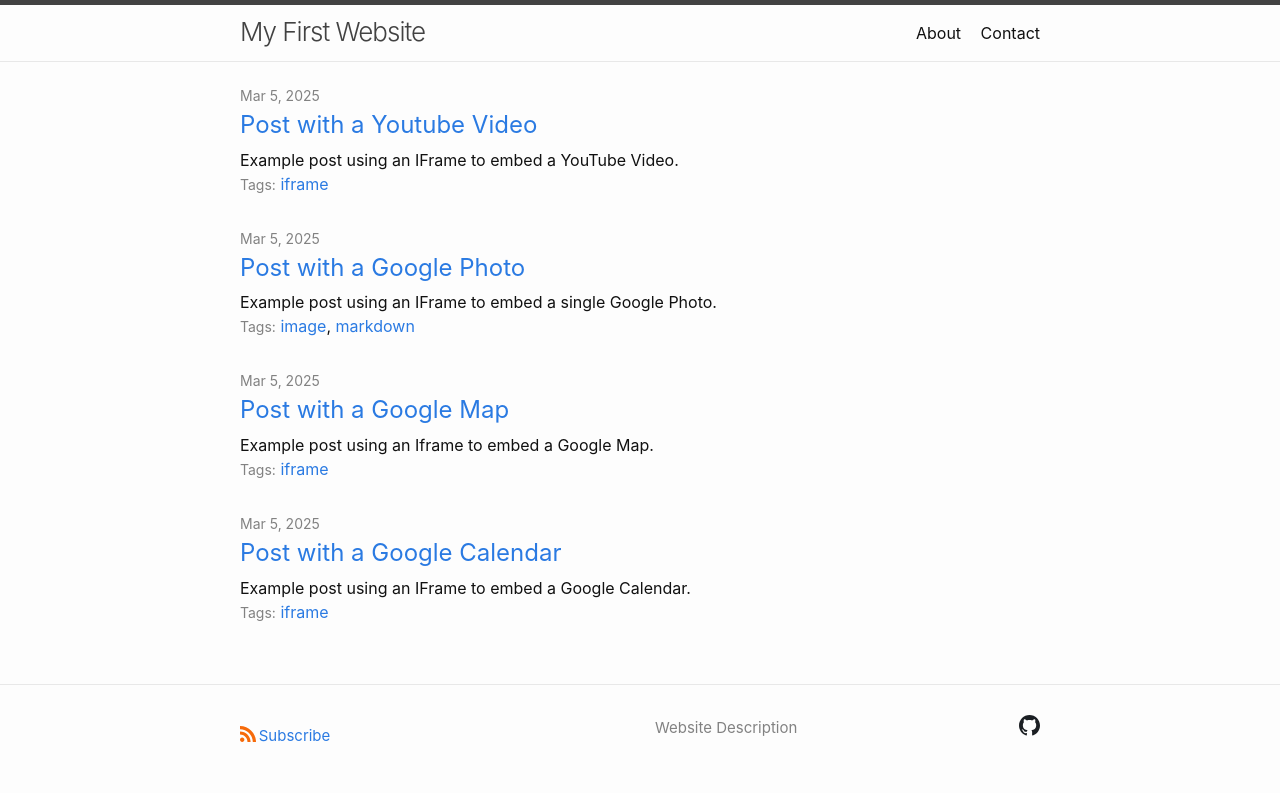
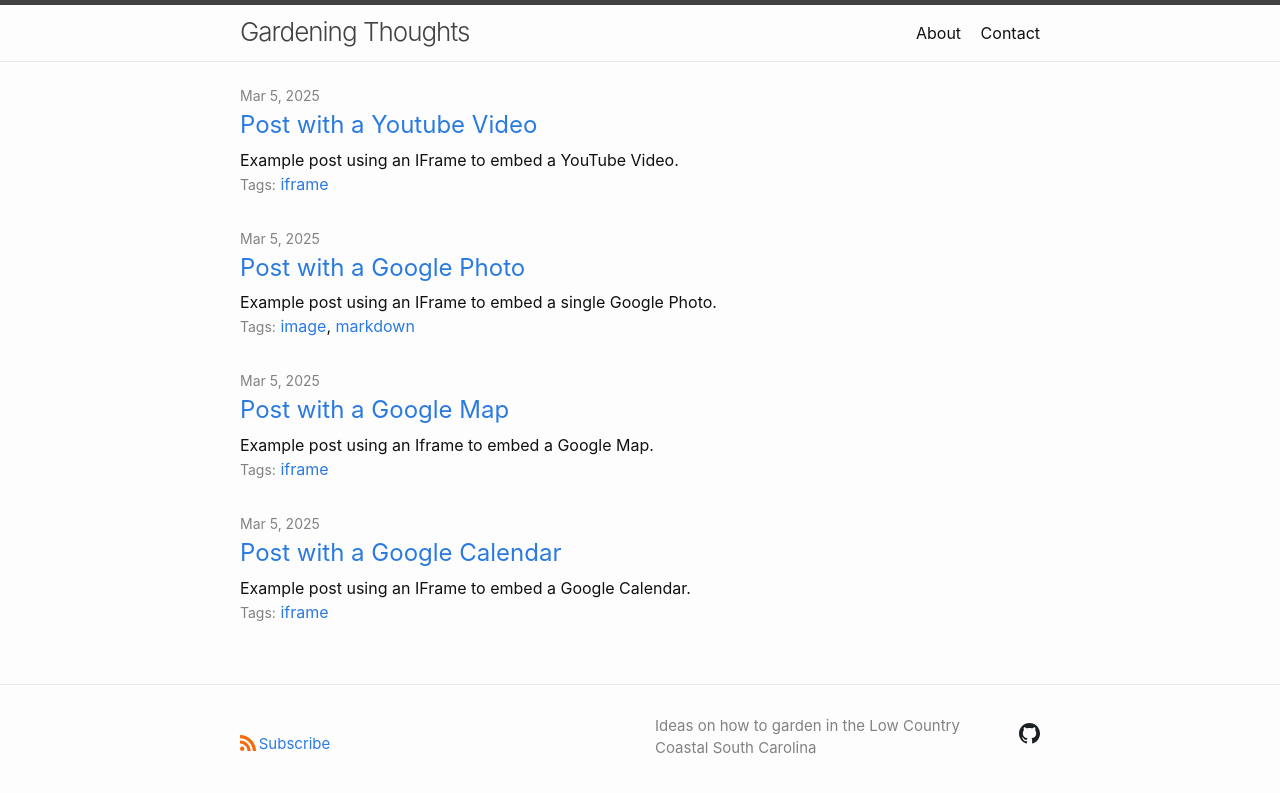
Before and after one commit to gardenmaven19/First-Website, a Jekyll site: the page built from index.md, in a window 1280 px wide and 900 px high, scrolled down 1188 px. Shown: the top 793 px of the window. Built offline with Jekyll 4.4.1, drawn with Linux system fonts in a browser that asks for light colours; a script that is not in the unit is left out.

Commit message:
Update _config.yml

```diff
--- a/_config.yml
+++ b/_config.yml
@@ -1,10 +1,10 @@
-title: My First Website
+title: Gardening Thoughts
 
 description: >
-  Website Description
+  Ideas on how to garden in the Low Country Coastal South Carolina
 
 author:
-  name: Name
+  name: Garden Maven
   email: gardenmaven19@gmail.com
 
 nav_pages:
```
